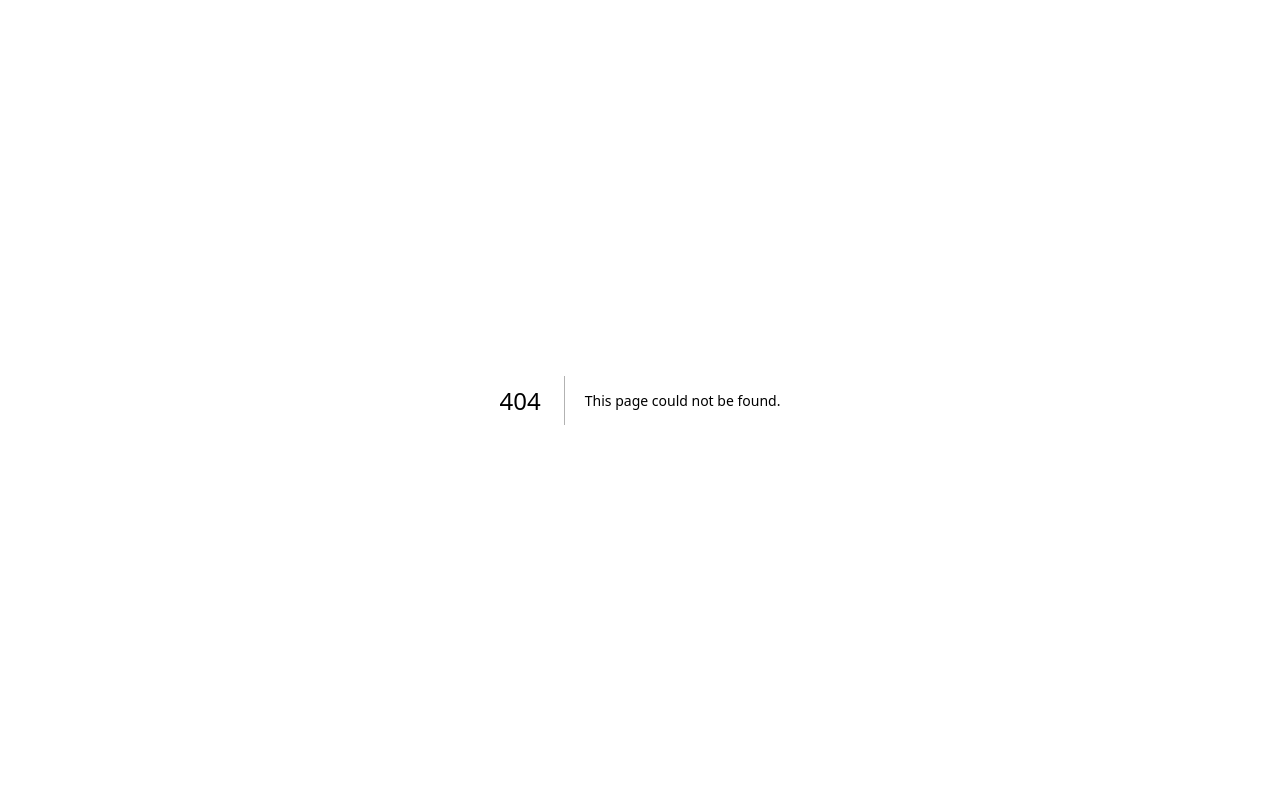
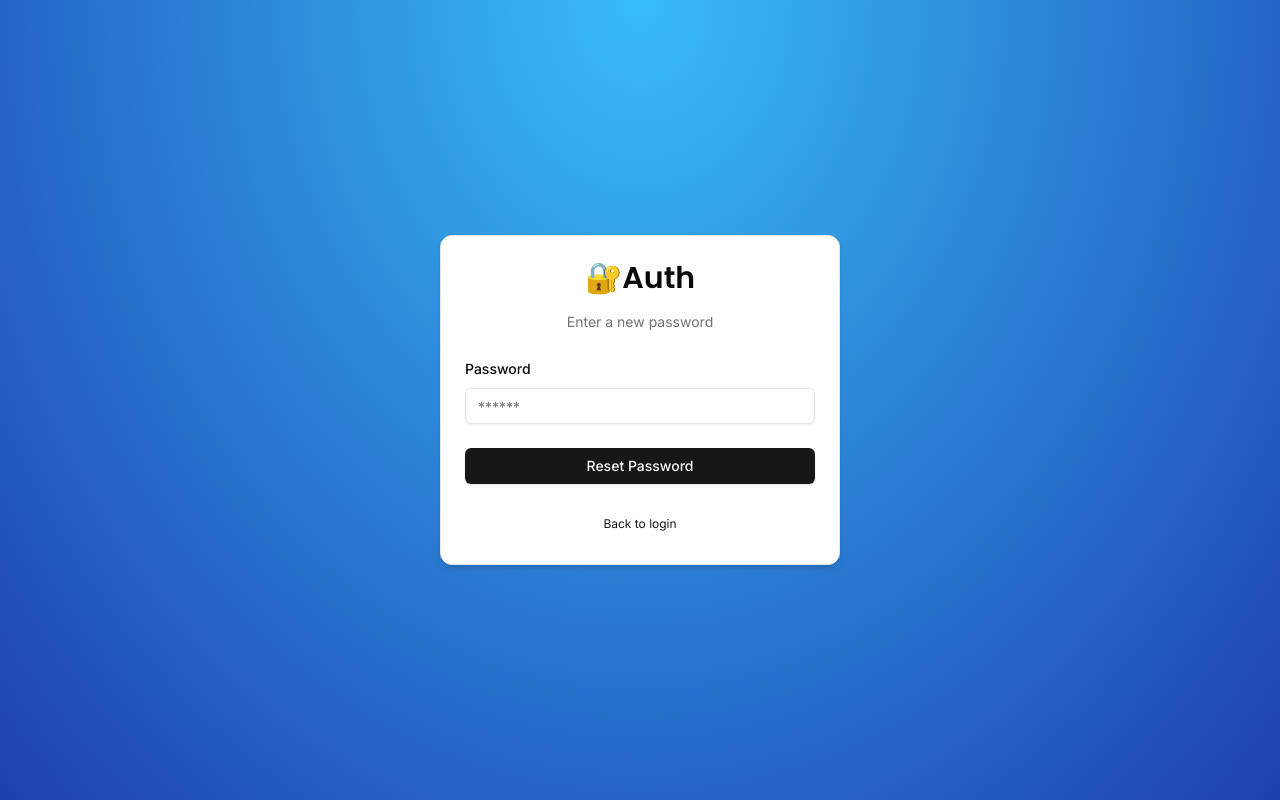
Before and after one commit to JChartier001/auth-tutorial, a Next.js app: page /auth/new-password in a window 1280 px wide. Before the commit this address had no page. Built offline with nearby package versions, Linux system fonts and the light colour scheme.

Commit message:
reset password

```diff
--- /dev/null
+++ b/actions/new-password.ts
@@ -0,0 +1,57 @@
+'use server';
+
+import * as z from 'zod';
+import bcrypt from 'bcryptjs';
+
+import { PasswordSchema } from '@/schemas';
+import { getPasswordResetTokenByToken } from '@/data/password-reset-token';
+import { getUserByEmail } from '@/data/user';
+import { db } from '@/lib/db';
+
+export const newPassword = async (
+	values: z.infer<typeof PasswordSchema>,
+	token?: string | null
+) => {
+	if (!token) {
+		return { error: 'Missing token!' };
+	}
+
+	const validatedFields = PasswordSchema.safeParse(values);
+
+	if (!validatedFields.success) {
+		return { error: 'Invalid fields!' };
+	}
+
+	const { password } = validatedFields.data;
+
+	const existingToken = await getPasswordResetTokenByToken(token);
+
+	if (!existingToken) {
+		return { error: 'Invalid token!' };
+	}
+
+	const hasExpired = new Date(existingToken.expires) < new Date();
+
+	if (hasExpired) {
+		return { error: 'Token has expired!' };
+	}
+
+	const existingUser = await getUserByEmail(existingToken.email);
+
+	if (!existingUser) {
+		return { error: 'Email does not exist!' };
+	}
+
+	const hashedPassword = await bcrypt.hash(password, 10);
+
+	await db.user.update({
+		where: { id: existingUser.id },
+		data: { password: hashedPassword },
+	});
+
+	await db.passwordResetToken.delete({
+		where: { id: existingToken.id },
+	});
+
+	return { success: 'Password updated!' };
+};
--- /dev/null
+++ b/app/auth/new-password/page.tsx
@@ -0,0 +1,10 @@
+import NewPasswordForm from '@/components/auth/NewPasswordForm'
+import React from 'react'
+
+const NewPasswordReset = () => {
+  return (
+   <NewPasswordForm/>
+  )
+}
+
+export default NewPasswordReset
--- /dev/null
+++ b/components/auth/NewPasswordForm.tsx
@@ -0,0 +1,92 @@
+'use client';
+
+import * as z from 'zod';
+import { useForm } from 'react-hook-form';
+import { useTransition } from 'react';
+import { zodResolver } from '@hookform/resolvers/zod';
+
+import React from 'react';
+import CardWrapper from './card-wrapper';
+import {
+	Form,
+	FormControl,
+	FormField,
+	FormItem,
+	FormLabel,
+	FormMessage,
+} from '@/components/ui/form';
+import { Input } from '@/components/ui/input';
+import { Button } from '@/components/ui/button';
+import FormError from '@/components/form-error';
+import FormSuccess from '@/components/form-success';
+import { newPassword } from '@/actions/new-password';
+import { PasswordSchema } from '@/schemas';
+import { useSearchParams } from 'next/navigation';
+
+const NewPasswordForm = () => {
+	const searchParams = useSearchParams();
+	const [isPending, startTransition] = useTransition();
+	const [error, setError] = React.useState<string | undefined>('');
+	const [success, setSuccess] = React.useState<string | undefined>('');
+	const form = useForm<z.infer<typeof PasswordSchema>>({
+		resolver: zodResolver(PasswordSchema),
+		mode: 'onBlur',
+		defaultValues: {
+			password: '',
+		},
+	});
+
+	const token = searchParams?.get('token');
+
+	const onSubmit = (values: z.infer<typeof PasswordSchema>) => {
+		setError('');
+		setSuccess('');
+		startTransition(() =>
+			newPassword(values, token).then(data => {
+				setError(data?.error);
+				setSuccess(data?.success);
+			})
+		);
+	};
+
+	return (
+		<CardWrapper
+			headerLabel='Enter a new password'
+			backButtonHref='/auth/login'
+			backButtonLabel='Back to login'
+		>
+			<Form {...form}>
+				<form className='space-y-6' onSubmit={form.handleSubmit(onSubmit)}>
+					<div className='space-y-4'>
+						<FormField
+							control={form.control}
+							name='password'
+							render={({ field, formState }) => (
+								<FormItem>
+									<FormLabel>Password</FormLabel>
+
+									<FormControl>
+										<Input
+											{...field}
+											disabled={isPending}
+											placeholder='******'
+											type='password'
+										/>
+									</FormControl>
+									<FormMessage />
+								</FormItem>
+							)}
+						/>
+					</div>
+					<FormError message={error} />
+					<FormSuccess message={success} />
+					<Button type='submit' className='w-full' disabled={isPending}>
+						Reset Password
+					</Button>
+				</form>
+			</Form>
+		</CardWrapper>
+	);
+};
+
+export default NewPasswordForm;
--- a/routes.ts
+++ b/routes.ts
@@ -12,11 +12,11 @@
  * @type {string[]}
  */
 export const authRoutes = [
-  '/auth/login',
-  '/auth/register',
-  '/auth/error',
-  '/auth/reset',
-
+	'/auth/login',
+	'/auth/register',
+	'/auth/error',
+	'/auth/reset',
+	'/auth/new-password',
 ];
 
 
--- a/schemas/index.ts
+++ b/schemas/index.ts
@@ -30,3 +30,10 @@
 		message: 'Email is required',
 	}),
 });
+
+
+export const PasswordSchema = z.object({
+	password: z.string().min(6, {
+		message: 'Minimum 6 characters required',
+	}),
+});
```
